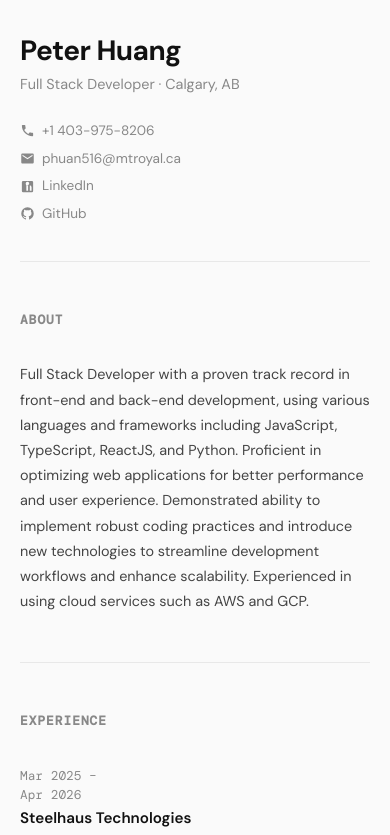
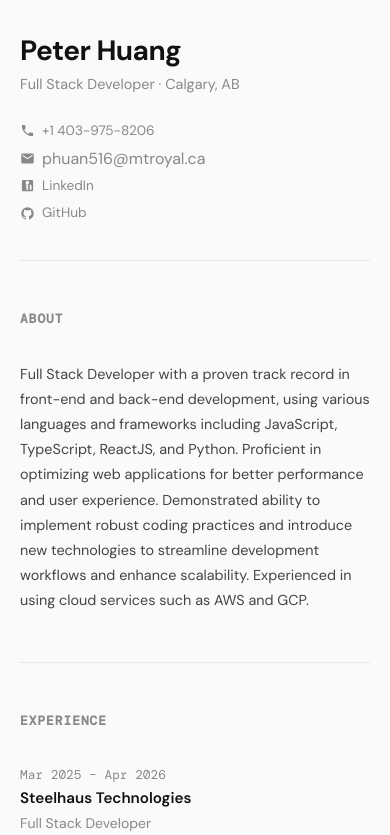
Before and after one commit to phuan516/phuan516.github.io, a Vue app: page / in a window 390 px wide. Shown: the top 835 px of the page. Built offline with nearby package versions, Linux system fonts and the light colour scheme.

Commit message:
fix mobile view issue

```diff
--- a/src/App.vue
+++ b/src/App.vue
@@ -5,6 +5,7 @@
       :tagline="profile.tagline"
       :website="profile.website"
       :contacts="contacts"
+      @copy-email="handleCopyEmail"
     />
 
     <main class="main">
@@ -50,10 +51,13 @@
     </main>
 
     <AppFooter :name="profile.name" :tagline="profile.tagline" />
+
+    <Toast ref="toast" />
   </div>
 </template>
 
 <script setup>
+import { ref } from 'vue'
 import AppHeader from './components/AppHeader.vue'
 import AppFooter from './components/AppFooter.vue'
 import SectionBlock from './components/SectionBlock.vue'
@@ -61,6 +65,13 @@ import ExperienceItem from './components/ExperienceItem.vue'
 import SkillRow from './components/SkillRow.vue'
 import EducationItem from './components/EducationItem.vue'
 import ProjectItem from './components/ProjectItem.vue'
+import Toast from './components/Toast.vue'
+
+const toast = ref(null)
+
+function handleCopyEmail() {
+  toast.value?.show('Email copied to clipboard')
+}
 
 // ─── Profile ──────────────────────────────────────────────────────────────────
 
--- a/src/components/AppHeader.vue
+++ b/src/components/AppHeader.vue
@@ -11,9 +11,17 @@
       </div>
 
       <nav class="header__contact" aria-label="Contact links">
+        <template v-for="link in contacts" :key="link.label">
+          <button
+            v-if="link.icon === 'email'"
+            class="header__contact-link header__contact-btn"
+            @click="handleEmailClick(link.label)"
+          >
+            <component :is="iconMap[link.icon]" class="header__contact-icon" aria-hidden="true" />
+            {{ link.label }}
+          </button>
           <a
-          v-for="link in contacts"
-          :key="link.label"
+            v-else
             :href="link.href"
             :target="link.external ? '_blank' : undefined"
             :rel="link.external ? 'noopener noreferrer' : undefined"
@@ -22,6 +30,7 @@
             <component :is="iconMap[link.icon]" class="header__contact-icon" aria-hidden="true" />
             {{ link.label }}
           </a>
+        </template>
       </nav>
 
     </div>
@@ -64,6 +73,13 @@ const iconMap = {
 const websiteDisplay = computed(() =>
   props.website?.replace(/^https?:\/\//, '') ?? ''
 )
+
+const emit = defineEmits(['copy-email'])
+
+function handleEmailClick(email) {
+  navigator.clipboard.writeText(email)
+  emit('copy-email', email)
+}
 </script>
 
 <style scoped>
@@ -138,6 +154,16 @@ const websiteDisplay = computed(() =>
   flex-shrink: 0;
 }
 
+.header__contact-btn {
+  background: none;
+  border: none;
+  padding: 0;
+  cursor: pointer;
+  font-family: inherit;
+  font-size: inherit;
+  text-align: left;
+}
+
 @media (max-width: 560px) {
   .header {
     padding: 36px 20px 0;
--- a/src/components/BaseRow.vue
+++ b/src/components/BaseRow.vue
@@ -37,5 +37,8 @@
     grid-template-columns: 1fr;
     gap: 4px;
   }
+  .base-row__date {
+    white-space: nowrap;
+  }
 }
 </style>
--- /dev/null
+++ b/src/components/Toast.vue
@@ -0,0 +1,51 @@
+<template>
+  <Transition name="toast">
+    <div v-if="visible" class="toast">
+      {{ message }}
+    </div>
+  </Transition>
+</template>
+
+<script setup>
+import { ref } from 'vue'
+
+const visible = ref(false)
+const message = ref('')
+
+function show(msg, duration = 2000) {
+  message.value = msg
+  visible.value = true
+  setTimeout(() => {
+    visible.value = false
+  }, duration)
+}
+
+defineExpose({ show })
+</script>
+
+<style scoped>
+.toast {
+  position: fixed;
+  bottom: 24px;
+  left: 50%;
+  transform: translateX(-50%);
+  background: var(--text);
+  color: var(--bg);
+  padding: 10px 20px;
+  border-radius: 6px;
+  font-size: 0.85rem;
+  z-index: 1000;
+  pointer-events: none;
+}
+
+.toast-enter-active,
+.toast-leave-active {
+  transition: opacity 0.2s, transform 0.2s;
+}
+
+.toast-enter-from,
+.toast-leave-to {
+  opacity: 0;
+  transform: translateX(-50%) translateY(8px);
+}
+</style>
```
Lines whose indentation alone changed are shown as unchanged.
